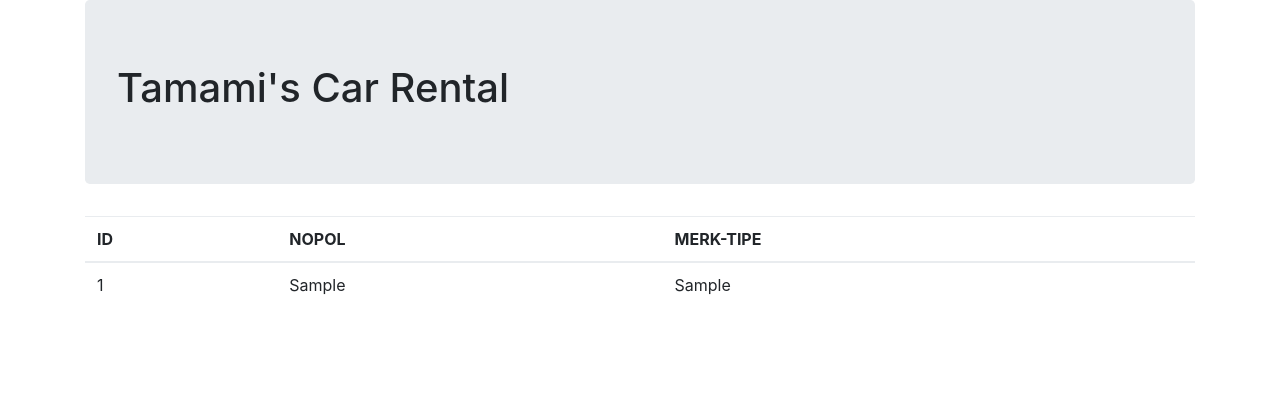
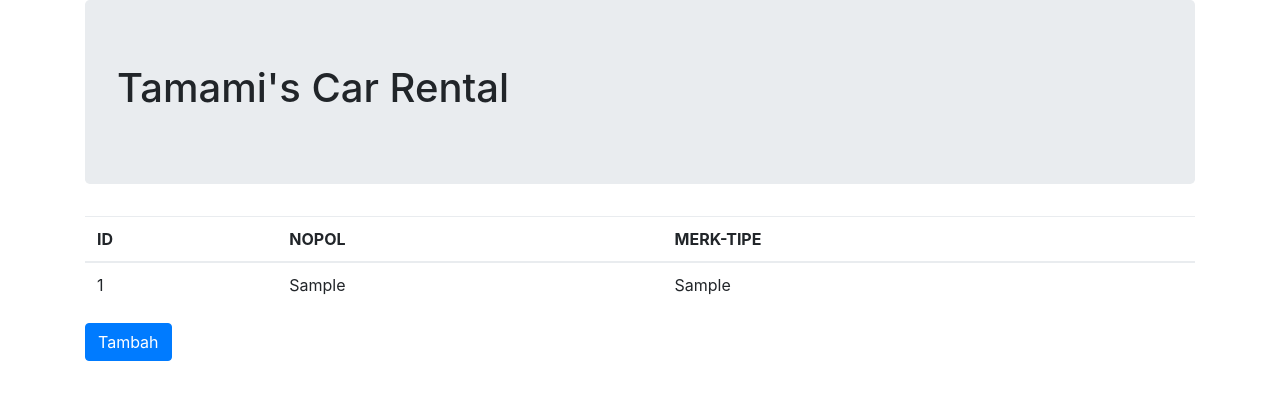
Before and after one commit to tamami-phb/car-rental-app, a Spring Boot app: page / in a window 1280 px wide. Shown: the top 400 px of the page. Run offline with Spring Boot 4, Linux system fonts and the light colour scheme; the visitor is signed in with stand-in values (Sample User, id 1); tables that the repository leaves empty hold one stand-in row (values such as "Sample post"); some of the project's set-up classes (security, data sources, template engines, error pages and the like) are left out, and stand-ins take their place.

Commit message:
tambahin link ke form tambah

```diff
--- a/src/main/java/lab/phb/carrentalapp/config/WebConfig.java
+++ b/src/main/java/lab/phb/carrentalapp/config/WebConfig.java
@@ -11,6 +11,8 @@ public class WebConfig extends WebMvcConfigurerAdapter {
     public void addViewControllers(ViewControllerRegistry reg) {
         reg.addViewController("/")
                 .setViewName("daftar-kendaraan");
+        reg.addViewController("/tambah-ui")
+                .setViewName("tambah");
     }
 
 }
--- a/src/main/resources/static/js/daftar-controller.js
+++ b/src/main/resources/static/js/daftar-controller.js
@@ -14,6 +14,10 @@ rentalApp.controller('DaftarController',
         function gagal(response) {};
     };
 
+    $scope.tambah = function() {
+        $window.location.href = "/tambah-ui";
+    }
+
     $scope.updateDaftar();
 
 });
--- a/src/main/resources/templates/daftar-kendaraan.html
+++ b/src/main/resources/templates/daftar-kendaraan.html
@@ -28,6 +28,10 @@
                     </tr>
                 </tbody>
             </table>
+            <button class="btn btn-primary"
+                    ng-click="tambah()">
+                Tambah
+            </button>
         </div>
     </body>
 </html>
```
Also changed, not shown: src/main/resources/templates/tambah.html (added, +15 -0 lines).
